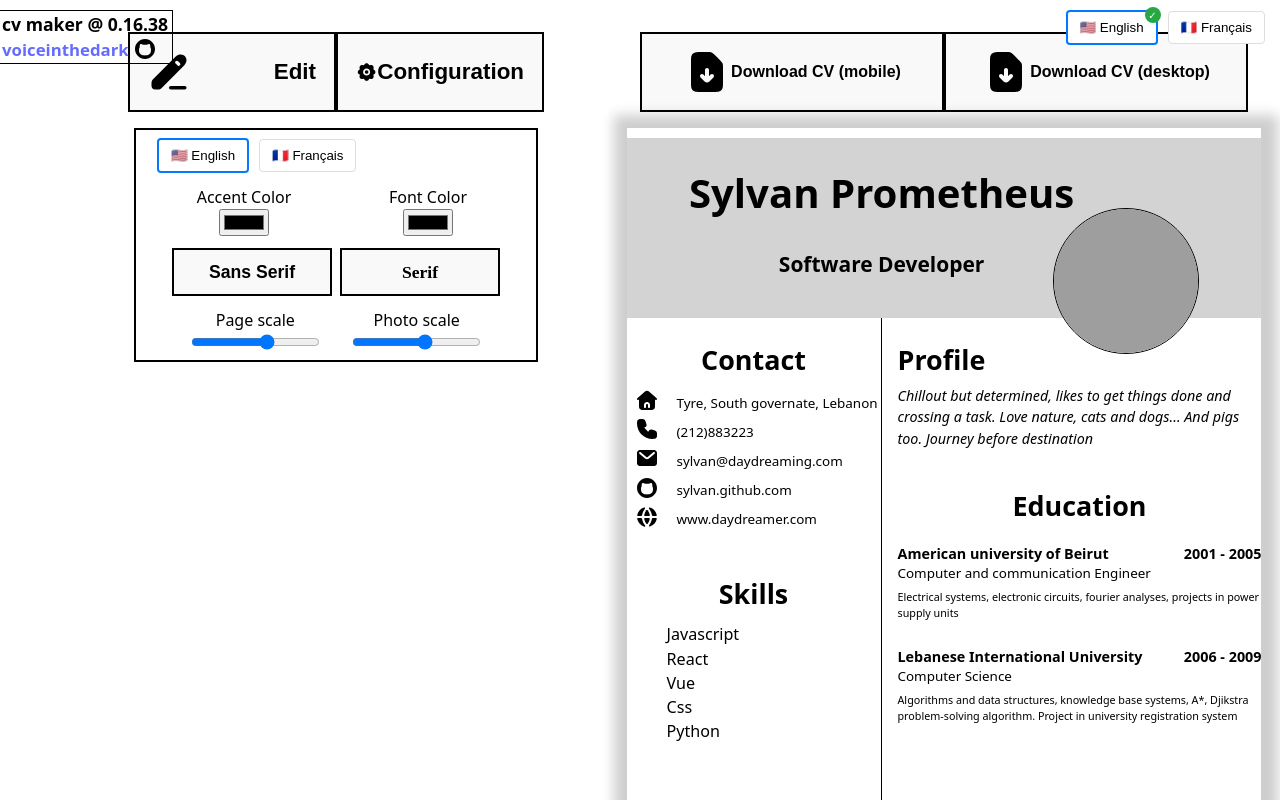
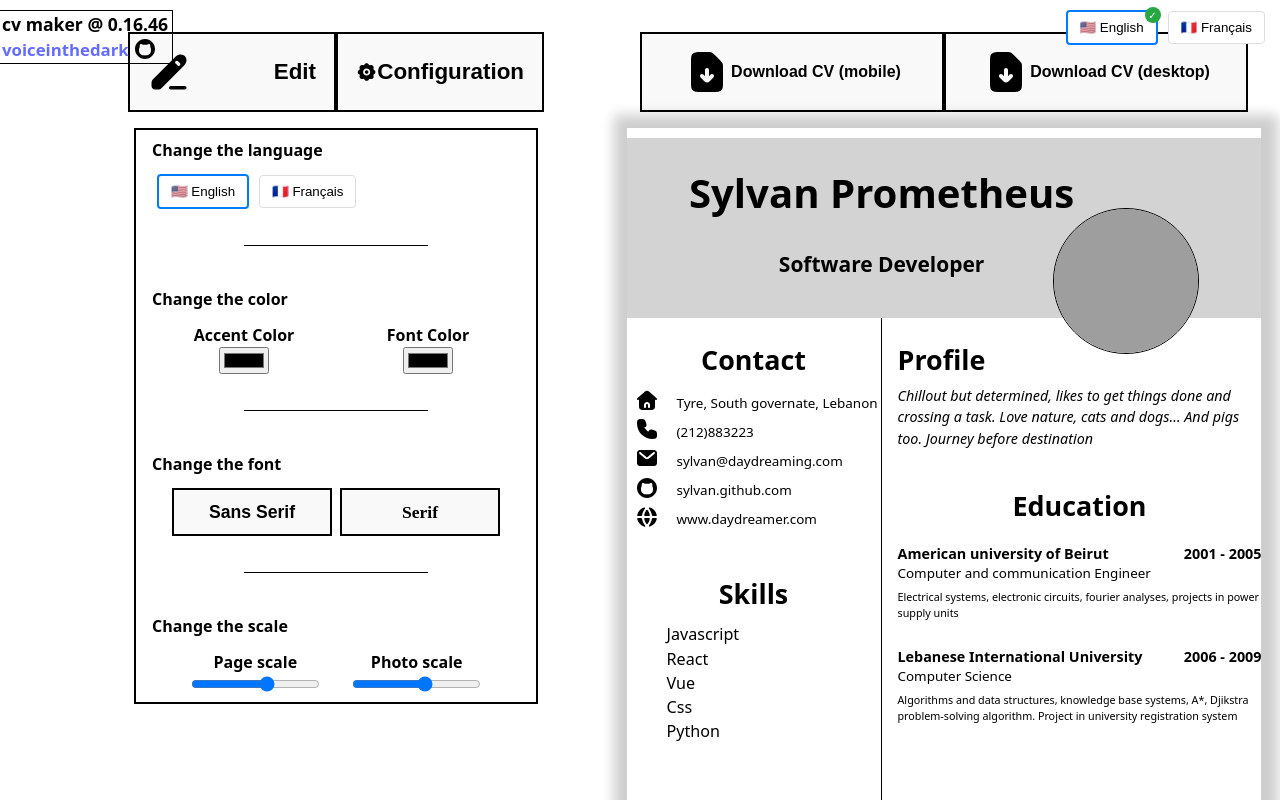
Before and after one commit to voiceinthedark/Resume-maker, a React (Vite) app: page / in a window 1280 px wide. Both pictures are taken after a click on the button "Configuration". Shown: the top 800 px of the page. Built offline with nearby package versions, Linux system fonts and the light colour scheme; grey boxes are pictures that could not be loaded.

Commit message:
Organize config component
refactor(config): config is organized into subcategories
localize(config): config subcategories are localized with i18n
style(config): add styling to the new categories

```diff
--- a/package.json
+++ b/package.json
@@ -4,7 +4,7 @@
   "homepage": "",
   "author": "voiceinthedark",
   "private": true,
-  "version": "0.16.38",
+  "version": "0.16.46",
   "type": "module",
   "scripts": {
     "dev": "vite",
--- a/src/components/ConfigEdit.jsx
+++ b/src/components/ConfigEdit.jsx
@@ -49,10 +49,17 @@ export default function ConfigEdit() {
 
   return (
     <section className="config-edit">
-        <div className="config-lang">
+      <label htmlFor="lang-switch">
+        {t('config_lang')}
+      </label>
+        <div id="lang-switch" className="config-lang">
           <LanguageSwitcher />
         </div>
-      <div className="config-color">
+      <hr className="rule" />
+      <label htmlFor="config-color">
+        {t('config_color')}
+      </label>
+      <div id="config-color" className="config-color">
         <div className="accent">
           <label htmlFor="accent-color">
             {t("accent_color")}
@@ -76,7 +83,12 @@ export default function ConfigEdit() {
           />
         </div>
       </div>
-      <div className="config-font">
+      <hr className="rule"/>
+
+      <label htmlFor="config-font">
+        {t('config_font')}
+      </label>
+      <div id="config-font" className="config-font">
         <button
           onClick={(e) => changeStyle('font', 'style', 'sans-serif')}
           style={{ 'font-family': 'sans-serif' }}>
@@ -88,7 +100,11 @@ export default function ConfigEdit() {
           Serif
         </button>
       </div>
-      <div className="config-scale">
+      <hr className="rule"/>
+      <label htmlFor="config-scale">
+        {t('config_scale')}
+      </label>
+      <div id="config-scale" className="config-scale">
         <div className="scale">
           <label htmlFor="page-scale">
             {t('page_scale')}
@@ -117,7 +133,6 @@ export default function ConfigEdit() {
             onChange={(e) => changeStyle('scale', 'imageSize', e.target.value)}
           />
         </div>
-
       </div>
     </section>
   )
--- a/src/locales/en/common.json
+++ b/src/locales/en/common.json
@@ -4,6 +4,10 @@
   "contact": "Contact",
   "edit": "Edit",
   "config": "Configuration",
+  "config_scale": "Change the scale",
+  "config_font": "Change the font",
+  "config_color": "Change the color",
+  "config_lang": "Change the language",
   "accent_color": "Accent Color",
   "font_color": "Font Color",
   "page_scale": "Page scale",
--- a/src/locales/fr/common.json
+++ b/src/locales/fr/common.json
@@ -4,6 +4,10 @@
   "contact": "Coordonnées",
   "edit": "Éditer",
   "config": "Configuration",
+  "config_scale": "Régler l'échelle",
+  "config_font": "Régler la police",
+  "config_color": "Régler les Couleurs",
+  "config_lang": "Régler la langue",
   "accent_color": "Couleur Secondaire",
   "font_color": "Couleur de police",
   "page_scale": "Échelle de la page",
--- a/src/styles/configedit.css
+++ b/src/styles/configedit.css
@@ -2,11 +2,15 @@
   justify-self: center;
   display: flex;
   flex-direction: column;
-  align-items: flex-end;
+  align-items: flex-start;
   width: 23rem;
   border: 2px solid black;
   gap: 12px;
   padding: 8px 16px;
+
+  label{
+    font-weight: bold;
+  }
 
   .config-lang{
     display: flex;
@@ -51,7 +55,7 @@
   .config-scale{
     display: flex;
     justify-content: space-between;
-    align-items: flex-start;
+    align-items: flex-end;
     align-self: center;
     width: 80%;
 
@@ -67,6 +71,15 @@
   }
 }
 
+.rule{
+  border-top: 1px solid white;
+  width: 50%;
+}
+
+.rule::after{
+  content: '';
+}
+
 @media (width <= 768px){
   .config-edit{
     justify-self: start;
@@ -79,3 +92,9 @@
   }
 
 }
+
+@media (prefers-color-scheme: light){
+  .rule{
+    border-color: black;
+  }
+}
```
